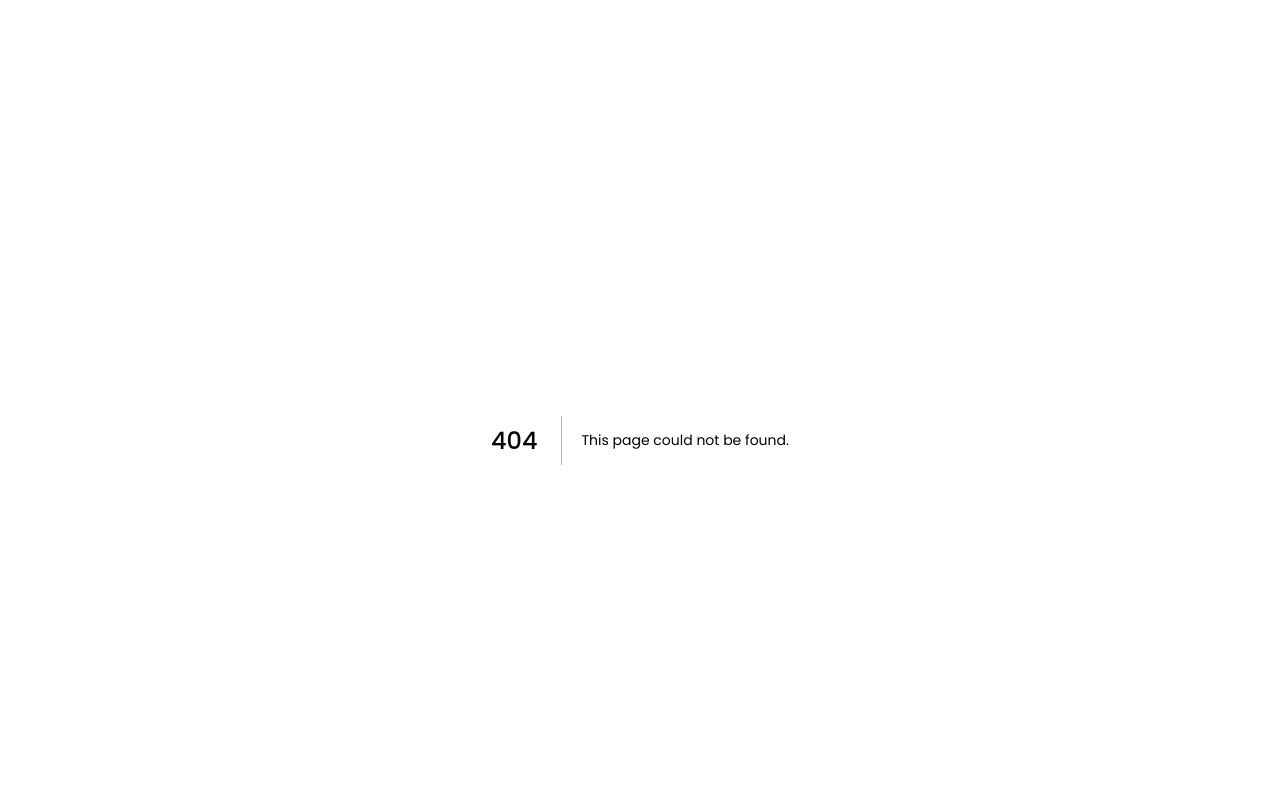
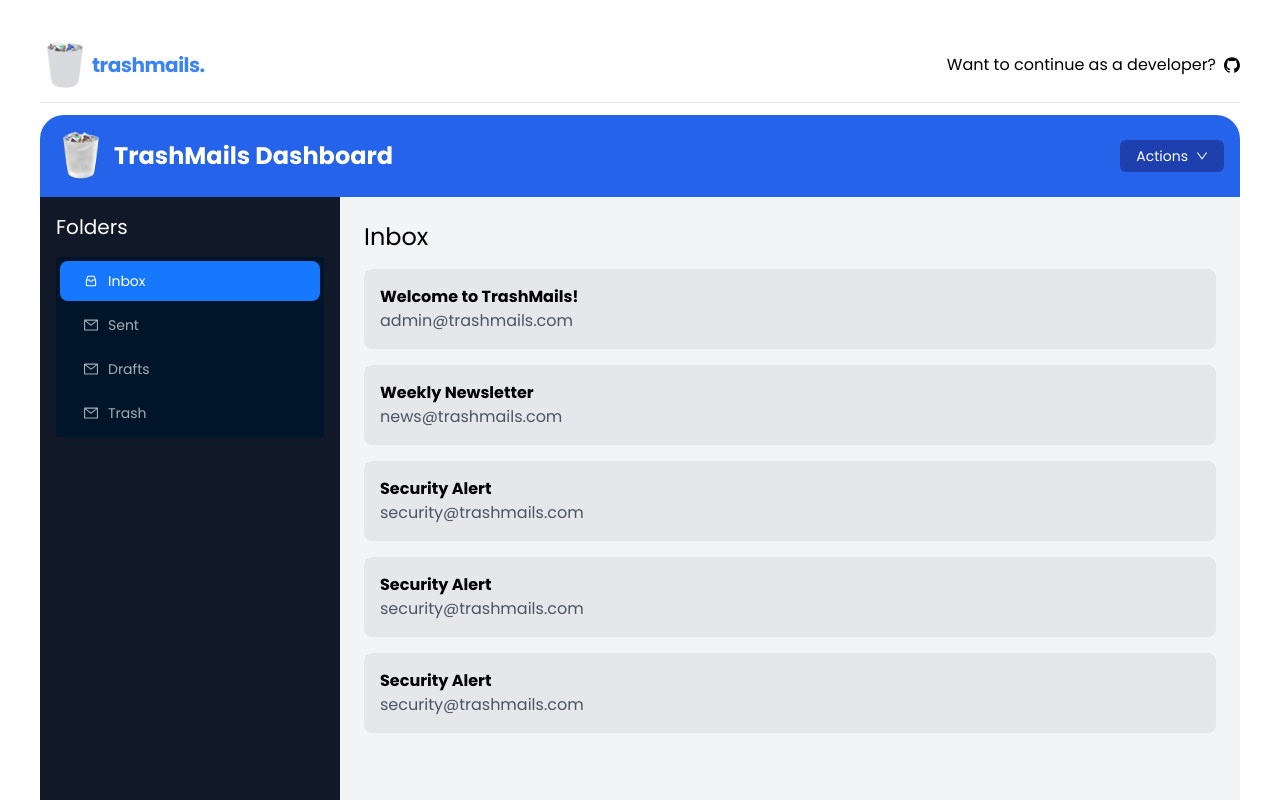
Before and after one commit to utkarsh125/antd-client, a Next.js app: page /dashboard in a window 1280 px wide. Before the commit this address had no page. Shown: the top 800 px of the page. Built offline with nearby package versions, Linux system fonts and the light colour scheme.

Commit message:
Dashboard

```diff
--- /dev/null
+++ b/src/app/components/DashboardPage.tsx
@@ -0,0 +1,133 @@
+"use client";
+
+import { Button, Dropdown, Menu, Modal } from "antd";
+import { MailOutlined, PlusOutlined, SettingOutlined } from "@ant-design/icons";
+import React, { useState } from "react";
+
+import { DownOutlined } from '@ant-design/icons';
+import Image from "next/image";
+import { InboxOutlined } from "@ant-design/icons";
+import { MenuProps } from "antd";
+
+const DashboardPage: React.FC = () => {
+  const [isModalVisible, setIsModalVisible] = useState(false);
+  const [selectedEmail, setSelectedEmail] = useState<string | null>(null);
+
+  const emails = [
+    { id: "1", subject: "Welcome to TrashMails!", sender: "admin@trashmails.com", body: "This is your first email!" },
+    { id: "2", subject: "Weekly Newsletter", sender: "news@trashmails.com", body: "Here are some updates for you." },
+    { id: "3", subject: "Security Alert", sender: "security@trashmails.com", body: "Unusual login activity detected." },
+    { id: "4", subject: "Security Alert", sender: "security@trashmails.com", body: "Unusual login activity detected." },
+    { id: "5", subject: "Security Alert", sender: "security@trashmails.com", body: "Unusual login activity detected." },
+  ];
+
+  const showEmail = (id: string) => {
+    setSelectedEmail(id);
+    setIsModalVisible(true);
+  };
+
+  const closeModal = () => {
+    setIsModalVisible(false);
+    setSelectedEmail(null);
+  };
+
+  const renderEmailList = () => (
+    <ul>
+      {emails.map((email) => (
+        <li
+          key={email.id}
+          className="mb-4 p-4 rounded-lg bg-gray-200 cursor-pointer hover:bg-gray-300"
+          onClick={() => showEmail(email.id)}
+        >
+          <h4 className="font-bold">{email.subject}</h4>
+          <p className="text-gray-600">{email.sender}</p>
+        </li>
+      ))}
+    </ul>
+  );
+
+  const renderEmailContent = () => {
+    const email = emails.find((email) => email.id === selectedEmail);
+    if (!email) return null;
+
+    return (
+      <div>
+        <h3 className="font-bold text-lg mb-2">{email.subject}</h3>
+        <p className="text-gray-600 mb-4">From: {email.sender}</p>
+        <p>{email.body}</p>
+      </div>
+    );
+  };
+
+  const menu: MenuProps['items'] = [
+    {
+      label: 'New Mail',
+      key: '1',
+      icon: <PlusOutlined />,
+      onClick: () => setIsModalVisible(true),
+    },
+    {
+      label: 'Settings',
+      key: '2',
+      icon: <SettingOutlined />,
+    }
+  ];
+
+  return (
+    <div className="min-h-screen flex flex-col ">
+      {/* Header */}
+      <header className="bg-blue-600 p-4 flex justify-between items-center rounded-t-3xl">
+        <div className="flex items-center gap-2">
+            <Image src="/hero.png" height={50} width={50} alt="logo"/>
+            <h1 className="text-2xl text-white font-bold">TrashMails Dashboard</h1>
+        </div>
+        <Dropdown menu={{ items: menu }} trigger={['click']}>
+          <Button className="text-white bg-blue-800 hover:bg-blue-700" type="text">
+            Actions <DownOutlined />
+          </Button>
+        </Dropdown>
+      </header>
+
+      {/* Main Content */}
+      <div className="flex flex-1">
+        {/* Sidebar */}
+        <aside className="w-1/4 bg-gray-900 text-white p-4 rounded-bl-3xl">
+          <h2 className="text-xl mb-4">Folders</h2>
+          <Menu
+            theme="dark"
+            mode="inline"
+            defaultSelectedKeys={["inbox"]}
+            items={[
+              { key: "inbox", icon: <InboxOutlined />, label: "Inbox" },
+              { key: "sent", icon: <MailOutlined />, label: "Sent" },
+              { key: "drafts", icon: <MailOutlined />, label: "Drafts" },
+              { key: "trash", icon: <MailOutlined />, label: "Trash" },
+            ]}
+          />
+        </aside>
+
+        {/* Email List */}
+        <main className="flex-1 p-6 bg-gray-100 overflow-y-auto rounded-br-3xl">
+          <h2 className="text-2xl mb-4">Inbox</h2>
+          {renderEmailList()}
+        </main>
+      </div>
+
+      {/* Email View Modal */}
+      <Modal
+        title="Email Content"
+        visible={isModalVisible}
+        onCancel={closeModal}
+        footer={[
+          <Button key="close" onClick={closeModal}>
+            Close
+          </Button>,
+        ]}
+      >
+        {renderEmailContent()}
+      </Modal>
+    </div>
+  );
+};
+
+export default DashboardPage;
--- a/src/app/components/Hero.tsx
+++ b/src/app/components/Hero.tsx
@@ -1,27 +1,12 @@
 import { Button, Input } from 'antd';
 
 import Image from 'next/image';
-import Link from 'next/link';
 import React from 'react';
 
 const Hero = () => {
   return (
-    <div className='flex flex-col'>
-      <div className='flex items-center'>
-        <Image src="/hero.png" height={400} width={600} alt='heroimg'/>
-        <div>
-        <h1 className='text-5xl mb-2 tracking-wide'>Want all the <span className='text-blue-500'>junk</span> out of your inbox? Start your <span className='text-red-700'>purging</span> journey with us today!</h1>
-        <div className='md:w-[250px] mt-5'>
-            <Input placeholder='Enter your email'/>
-            <div className='mt-2'>
-              <Button type='primary'>Get Started</Button>
-            </div>
-        </div>
-        </div>
-      </div>
-      <div>
-        {/* Additional content can be added here */}
-      </div>
+    <div>
+
     </div>
   );
 };
--- /dev/null
+++ b/src/app/dashboard/page.tsx
@@ -0,0 +1,15 @@
+import DashboardPage from '../components/DashboardPage'
+import React from 'react'
+import TopView from '../components/TopView'
+
+const page = () => {
+  return (
+    <div>
+        <TopView />
+        <hr  className='my-3'/>
+        <DashboardPage />
+    </div>
+  )
+}
+
+export default page
--- a/src/app/sign-in/page.tsx
+++ b/src/app/sign-in/page.tsx
@@ -7,7 +7,7 @@ const page = () => {
   return (
     <div className=''>
       <TopView />
-      <hr  className='my-3'/>
+
       <SignHero />
     </div>
   )
```
